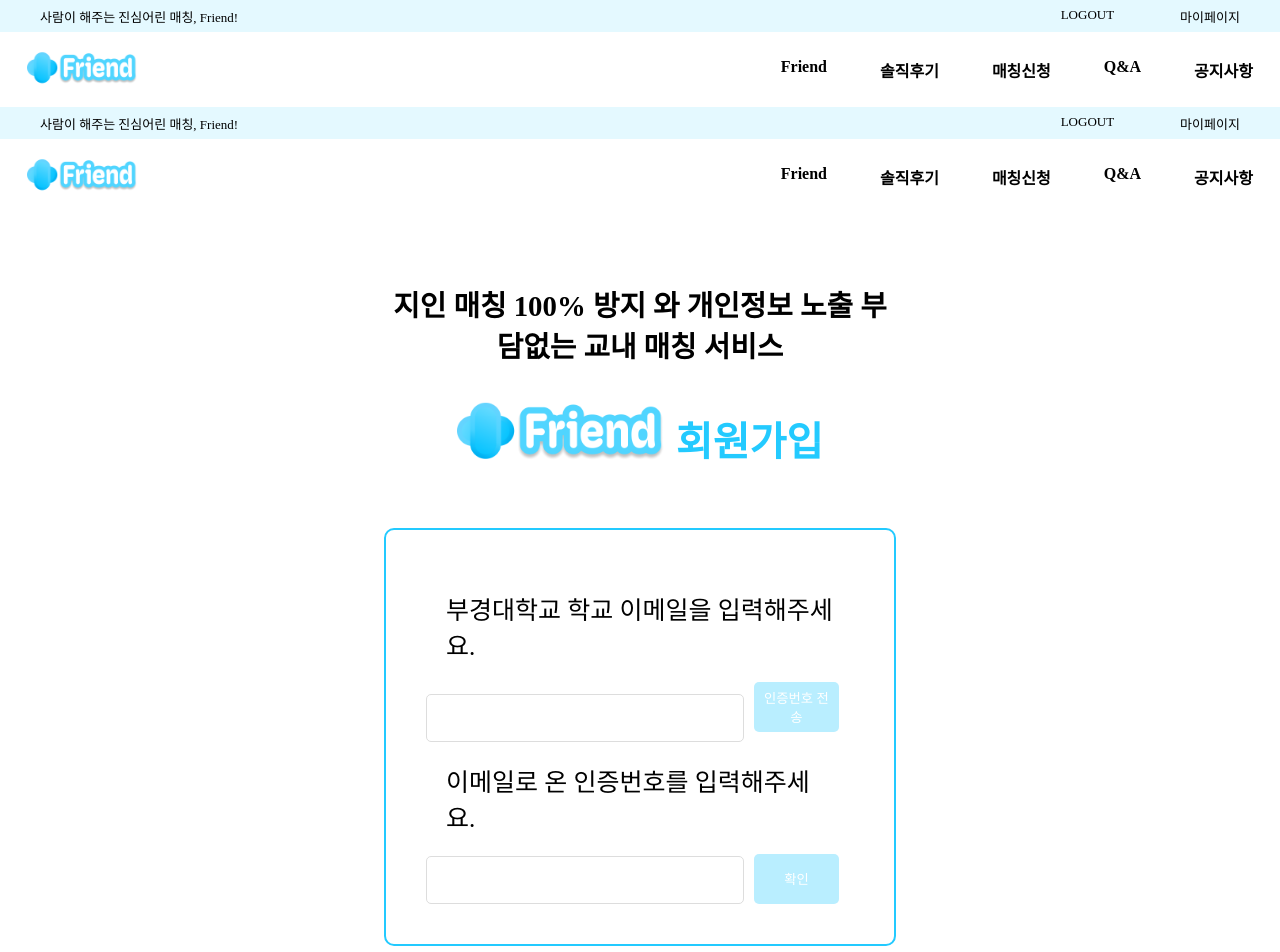
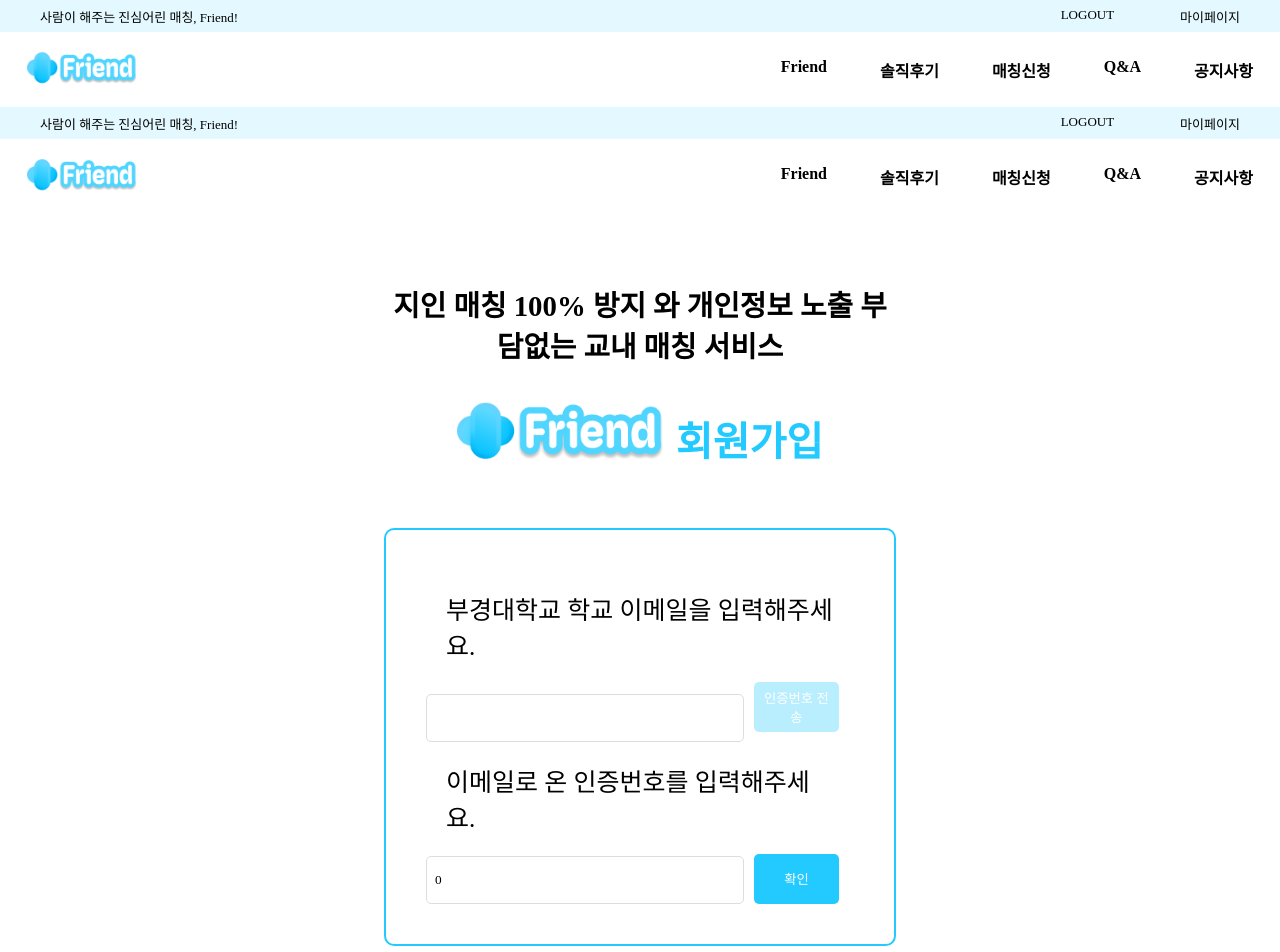
Before and after one commit to Friend-FE/FE, a React (Create React App) app: page /CertifyEmail in a window 1280 px wide. Shown: the top 952 px of the page. Built offline with nearby package versions, Linux system fonts and the light colour scheme; the HTML template or start-up script is replaced by a standard one; a web font is replaced by a local one.

Commit message:
axios 연결

```diff
--- a/package.json
+++ b/package.json
@@ -6,6 +6,7 @@
     "@testing-library/jest-dom": "^5.14.1",
     "@testing-library/react": "^13.0.0",
     "@testing-library/user-event": "^13.2.1",
+    "axios": "^1.6.5",
     "react": "^18.2.0",
     "react-dom": "^18.2.0",
     "react-router-dom": "^6.21.2",
--- a/src/pages/Certify/CertifyEmail.jsx
+++ b/src/pages/Certify/CertifyEmail.jsx
@@ -1,51 +1,99 @@
-import React, { useState } from 'react';
-import {useNavigate} from 'react-router-dom';
-import Header from '../../components/header/index'
-import Footer from '../../components/footer/index'
-import styled from 'styled-components';
-import Title from '../../components/title';
+import React, { useState } from "react";
+import { useNavigate } from "react-router-dom";
+import Header from "../../components/header/index";
+import Footer from "../../components/footer/index";
+import styled from "styled-components";
+import Title from "../../components/title";
+import axios from "axios";
 
 const CertifyEmail = () => {
+  const [email, setEmail] = useState("");
+  const [verificationCode, setVerificationCode] = useState(0);
 
-    const [email, setEmail] = useState('');
-    const [verificationCode, setVerificationCode] = useState('');
-
-    const isEmailFormValid = email !== '';
-    const isVerificationCodeFormValid = verificationCode !== '';
+  const isEmailFormValid = email !== "";
+  const isVerificationCodeFormValid = verificationCode !== "";
 
   const handleEmailSubmit = (event) => {
     event.preventDefault();
-        console.log('Submitted:', email);
+    console.log("Submitted:", email);
+    console.log("Submitted:", typeof(email));
+
+    if (isEmailFormValid) {
+      const requestBody = {
+        "email": email
+      };
+
+      axios.post("http://13.209.145.28:8080/api/v1/certify/send",{"email" : email} )
+        .then((response) => {
+          console.log("POST 응답 데이터:", response.data);
+        })
+        .catch((error) => {
+          console.error("POST 에러:", error);
+        });
+    } else {
+      console.error("이메일 형식이 유효하지 않습니다.");
+    }
   };
 
   const navigate = useNavigate();
   const handleVerificationCodeSubmit = (event) => {
     event.preventDefault();
-        console.log('Submitted:', verificationCode);
+    console.log("Submitted: 111", typeof(verificationCode));
 
     //코드가 일치하는 경우 다음페이지로 넘어가는 navigate 코드 필요 (api 호출로 조건문 필요)
     //navigate('/CertifyEnd');
+    axios.get(`http://13.209.145.28:8080/api/v1/certify/verify?email=${email}&code=${verificationCode}`)
+  .then(function (response) {
+    // 성공적으로 응답 받았을 때의 처리
+    console.log('응답 데이터:', response.data);
+  })
+  .catch(function (error) {
+    // 오류 발생 시의 처리
+    console.error('오류 발생:', error);
+  });
   };
 
   return (
     <>
-            <Header/>
+      <Header />
       <AppContainer>
-                    <Title title = "회원가입"/>
+        <Title title="회원가입" />
         <RoundedBox>
-                        <DiscriptionText>부경대학교 학교 이메일을 입력해주세요.</DiscriptionText>
-                        <InputField type="email" value={email} onChange={(e) => setEmail(e.target.value)} />
-                        <SubmitButton disabled={!isEmailFormValid} onClick={handleEmailSubmit}>인증번호 전송</SubmitButton>
+          <DiscriptionText>
+            부경대학교 학교 이메일을 입력해주세요.
+          </DiscriptionText>
+          <InputField
+            type="email"
+            value={email}
+            onChange={(e) => setEmail(e.target.value)}
+          />
+          <SubmitButton
+            disabled={!isEmailFormValid}
+            onClick={handleEmailSubmit}
+          >
+            인증번호 전송
+          </SubmitButton>
 
-                        <DiscriptionText>이메일로 온 인증번호를 입력해주세요.</DiscriptionText>
-                        <InputField type="text" value={verificationCode} onChange={(e) => setVerificationCode(e.target.value)} />
-                        <SubmitButton disabled={!isVerificationCodeFormValid} onClick={handleVerificationCodeSubmit}>확인</SubmitButton>
+          <DiscriptionText>
+            이메일로 온 인증번호를 입력해주세요.
+          </DiscriptionText>
+          <InputField
+            type="text"
+            value={verificationCode}
+            onChange={(e) => setVerificationCode(e.target.value)}
+          />
+          <SubmitButton
+            disabled={!isVerificationCodeFormValid}
+            onClick={handleVerificationCodeSubmit}
+          >
+            확인
+          </SubmitButton>
         </RoundedBox>
       </AppContainer>
-            <Footer/>
+      <Footer />
     </>
-    )
-}
+  );
+};
 export default CertifyEmail;
 
 // 전체를 담고 있는 컨테이너
@@ -57,22 +105,21 @@ const AppContainer = styled.div`
 
 // 네모 박스 그리기
 const RoundedBox = styled.div`
-  border: 2px solid #23CAFF;
+  border: 2px solid #23caff;
   border-radius: 10px; /* 모서리를 둥글게 */
   padding: 40px; /* 네모박스 내부 여백 */
-  margin-top : 100px;
+  margin-top: 100px;
 `;
 
 //무엇을 입력해야하는지 설명하는 텍스트
 const DiscriptionText = styled.div`
   font-size: 25px;
-  margin : 20px;
+  margin: 20px;
 `;
-
 
 const InputField = styled.input`
   width: 70%;
-  height : 30px;
+  height: 30px;
   padding: 8px;
   margin-right: 10px;
   border: 1px solid #ddd;
@@ -80,9 +127,9 @@ const InputField = styled.input`
 `;
 
 const SubmitButton = styled.button`
-  background-color: #23CAFF;
-  width : 20%;
-  height : 50px;
+  background-color: #23caff;
+  width: 20%;
+  height: 50px;
   color: white;
   border: none;
   cursor: pointer;
@@ -90,7 +137,7 @@ const SubmitButton = styled.button`
 
   /* 입력 안했을 때 */
   &:disabled {
-    background-color: #B9EEFF;
+    background-color: #b9eeff;
     cursor: not-allowed;
   }
 `;
```
Also changed, not shown: 1 other file (tests, documents, lock files or other folders). Lines whose indentation alone changed are shown as unchanged.
